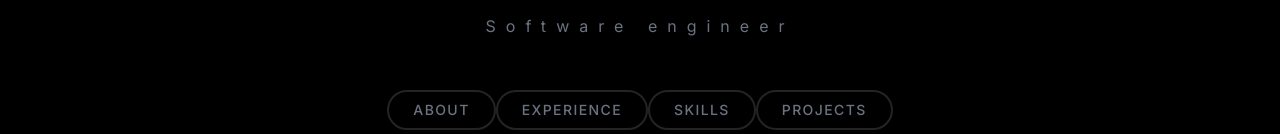
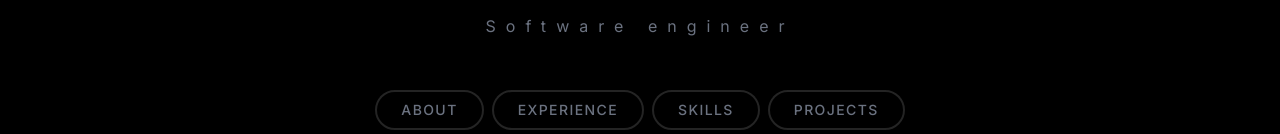
Before and after one commit to RichardBoyz/RichardBoyz, a Next.js app: page / in a window 1280 px wide. Shown: the part 666-800 px from the top of the page. Built offline with nearby package versions, Linux system fonts and the light colour scheme.

Commit message:
Adjust from link to directly scroll

```diff
--- a/components/Hero.tsx
+++ b/components/Hero.tsx
@@ -1,6 +1,6 @@
 import { motion } from "framer-motion";
 import Link from "next/link";
-import React from "react";
+import React, { MouseEventHandler } from "react";
 import { Cursor, useTypewriter } from "react-simple-typewriter";
 
 type Props = {};
@@ -11,6 +11,15 @@ export default function Hero({}: Props) {
     loop: true,
     delaySpeed: 1500,
   });
+  const handleScroll: MouseEventHandler<HTMLButtonElement> = (event) => {
+    const { name } = event.currentTarget.dataset;
+    if (name) {
+      const element = document.getElementById(name);
+      if (element) {
+        element.scrollIntoView({ behavior: "smooth" });
+      }
+    }
+  };
   return (
     <div className=" p-12 w-screen flex flex-col items-center min-h-screen">
       <div className="water--container">
@@ -39,8 +48,8 @@ export default function Hero({}: Props) {
       <div className=" text-gray-500 p-8 tracking-[10px] text-center">
         Software engineer
       </div>
-      <div className="dark:text-slate-300 pt-5">
-        <Link href="#about">
+      <div className="dark:text-slate-300 pt-5 flex gap-2 flex-wrap">
+        {/* <Link href="#about">
           <button className=" custom--btn">About</button>
         </Link>
         <Link href="#experience">
@@ -51,7 +60,40 @@ export default function Hero({}: Props) {
         </Link>
         <Link href="#projects">
           <button className=" custom--btn">Projects</button>
-        </Link>
+        </Link> */}
+        <button
+          className=" custom--btn"
+          onClick={handleScroll}
+          data-name="about"
+        >
+          About
+        </button>
+
+        <button
+          className=" custom--btn"
+          onClick={handleScroll}
+          data-name="experience"
+        >
+          Experience
+        </button>
+
+        <button
+          className=" custom--btn"
+          onClick={handleScroll}
+          data-name="skills"
+          disabled
+        >
+          Skills
+        </button>
+
+        <button
+          className=" custom--btn"
+          onClick={handleScroll}
+          data-name="about"
+          disabled
+        >
+          Projects
+        </button>
       </div>
     </div>
   );
```
